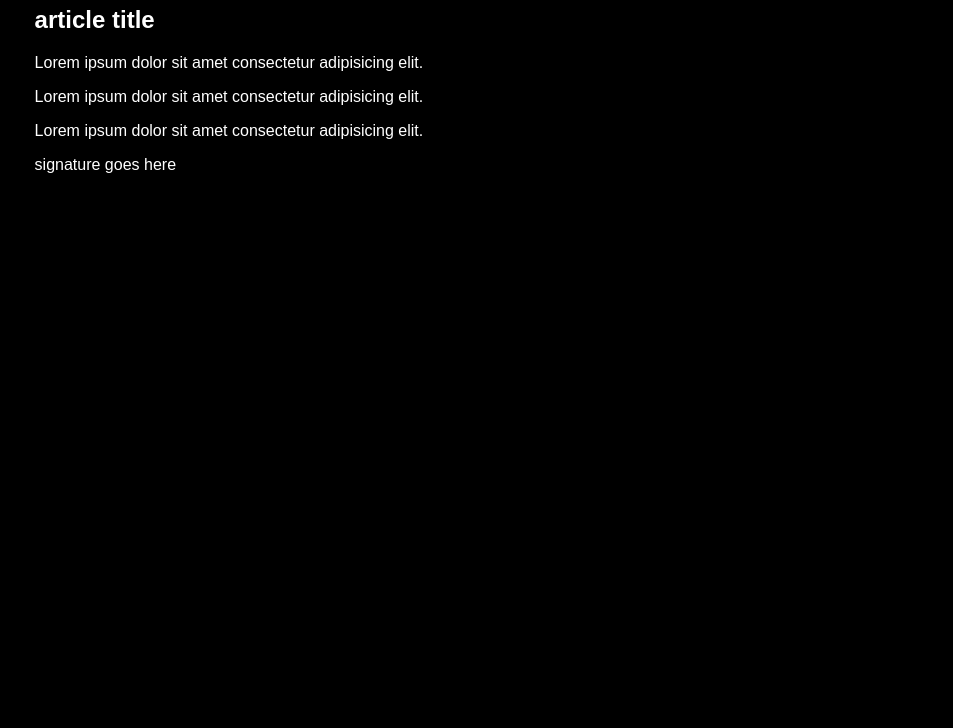
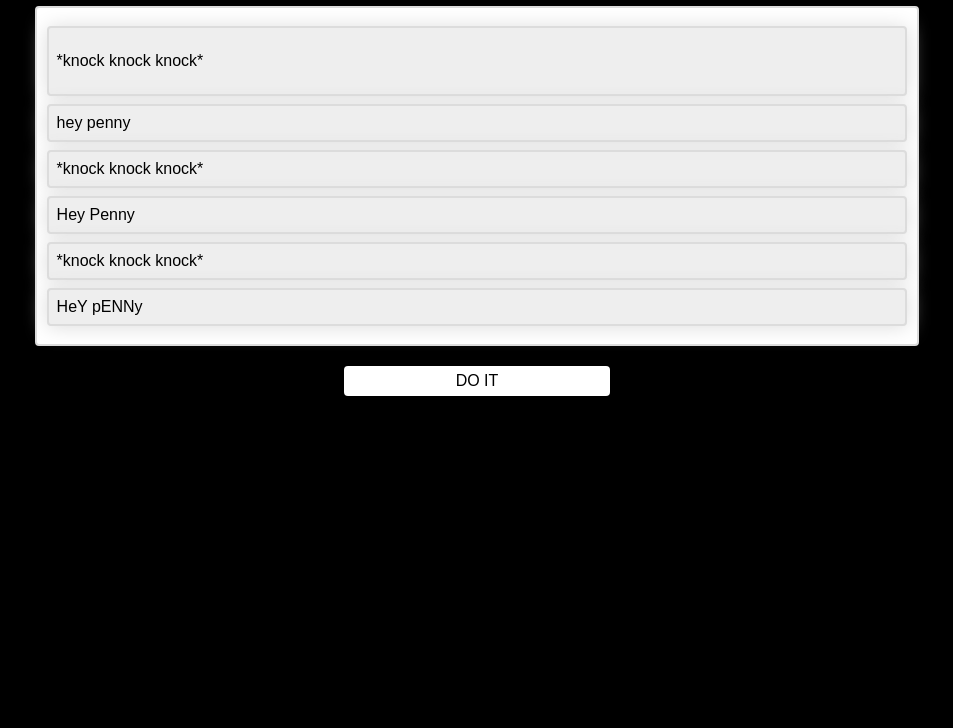
Before and after one commit to InspectorPocket/LearnJS, a plain HTML site: page Section_6/index.html in a window 1280 px wide. Shown: the part 72-800 px from the top of the page, without its empty margins (163-1116 px from the left). Drawn offline with Linux system fonts and the light colour scheme.

Commit message:
Event Bubbling (and delegation)

```diff
--- a/Section_6/index.html
+++ b/Section_6/index.html
@@ -9,15 +9,18 @@
 
 <body>
     <div class="container">
-        <h1 class="title">Le DOM</h1>
+        <h1 class="title">???</h1>
 
-        <article>
-            <h2>article title</h2>
-            <p>Lorem ipsum dolor sit amet consectetur adipisicing elit.</p>
-            <p>Lorem ipsum dolor sit amet consectetur adipisicing elit.</p>
-            <p>Lorem ipsum dolor sit amet consectetur adipisicing elit.</p>
-            <div>signature goes here</div>
-        </article>
+        <ul>
+            <li><p>*knock knock knock*</p></li>
+            <li>hey penny</li>
+            <li>*knock knock knock*</li>
+            <li>Hey Penny</li>
+            <li>*knock knock knock*</li>
+            <li>HeY pENNy</li>
+        </ul>
+
+        <button>DO IT</button>
 
     </div>
 
--- a/Section_6/sandbox.js
+++ b/Section_6/sandbox.js
@@ -1,17 +1,59 @@
-const article = document.querySelector('article');
+const button = document.querySelector('button');
+const items = document.querySelectorAll('li');
+const ul = document.querySelector('ul');
+let newItem = 'Kill Sheldon Cooper';
 
-console.log(article.children);
-console.log(Array.from(article.children));
+button.addEventListener('click', () => {
+    button.innerText = 'BAZINGA';
+    // ul.innerHTML += `<li>${newItem}</li>`;
 
-Array.from(article.children).forEach(child => {
-    child.classList.add('article-element');
+    // creates li in JS, but it only exists in the void atm
+    const li = document.createElement('li');
+    li.textContent = 'KILL Sheldon Cooper';
+    // this will apend(at teh bottom) or prepend (at the top) the li to ul
+    ul.append(li);
+    // ul.prepend(li);
 });
 
-const title = document.querySelector('h2');
+// my go
+// items.forEach(item => {
+//     item.addEventListener('click', () => {
+//         item.setAttribute('style', 'display:none;');
+//     });
+// });
 
-// parentElement.parentElement can be stacked to look up the node tree
-console.log(title.parentElement.parentElement);
-console.log(title.nextElementSibling.previousElementSibling);
+// net ninjas go
+// e is a variable. it represents the event. In this case, an event listener.
+// items.forEach(item => {
+//     item.addEventListener('click', e => {
+//         you can console.log(e); to find out what events are available (eg)
+//         console.log(e.target);
 
-// chaining
-console.log(Array.from(title.nextElementSibling.parentElement.children));
+//         e.target.style.textDecoration = 'line-through';
+//         e.target.style.color = 'grey';
+
+//         e.target.remove();
+//     });
+// });
+
+// items.forEach(item => {
+//     item becomes an event target
+//     item.addEventListener('click', e => {
+//         console.log('event in LI');
+//         this stops the event from bubbling up to the parent (ul), so only this event will fire
+//         e.stopPropagation();
+//         e.target.remove();
+//     });
+// });
+
+
+
+// shortened
+// e = event parameter
+// when this callback function fires, we know it is coming from the ul
+ul.addEventListener('click', e => {
+    // console.log('event in UL');
+    if (e.target.tagName === 'LI') {
+        e.target.remove();
+    }
+});
--- a/Section_6/styles.css
+++ b/Section_6/styles.css
@@ -3,6 +3,49 @@ body {
     color: #fff;
     font-family: Arial, Helvetica, sans-serif;
     text-align: left;
+}
+
+ul {
+    background-color: #fff;
+    border-radius: 4px;
+    border: 2px gainsboro solid;
+    padding: 10px;
+    margin: 0;
+
+}
+
+li {
+    list-style-type: none;
+    color: #000;
+    padding: 8px;
+    margin: 8px auto;
+    background: #eee;
+    border: 2px gainsboro solid;
+    border-radius: 4px;
+    box-shadow: 0 1px 20px gainsboro;
+}
+
+li:hover {
+    background-color: #fff;
+    transition: .2s ease-in-out;
+}
+
+button {
+    background-color: #fff;
+    text-align: center;
+    width: 30%;
+    height: 30px;
+    border-radius: 4px;
+    outline: none;
+    border: none;
+    margin: 20px 35%;
+    font-size: 16px;
+    cursor: pointer;
+}
+
+button:hover {
+    background-color: rgb(251, 254, 193);
+    transition: .2s ease-in-out;
 }
 
 .container {
```
